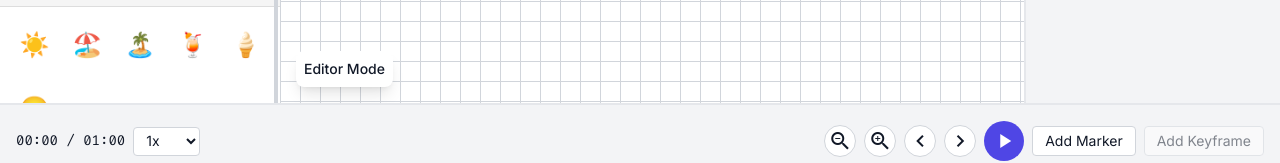
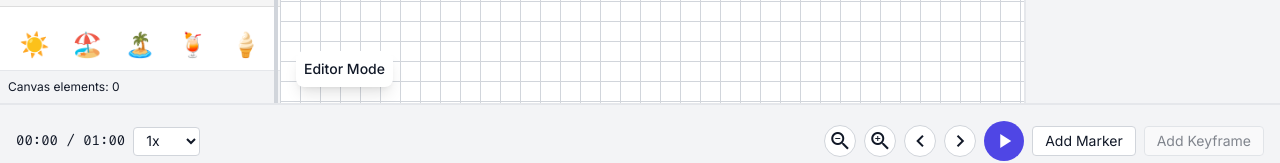
Before and after one commit to myidentity/hackathon-chrono-canvas, a React (Vite) app: page / in a window 1280 px wide. Shown: the part 497-660 px from the top of the page. Built offline with nearby package versions, Linux system fonts and the light colour scheme.

Commit message:
Fix element addition to canvas with improved debugging and event handling

```diff
--- a/src/components/Canvas/Canvas.tsx
+++ b/src/components/Canvas/Canvas.tsx
@@ -6,7 +6,7 @@
  * manipulation.
  */
 
-import React, { useRef, useState } from 'react';
+import React, { useRef, useState, useEffect } from 'react';
 import { useCanvas } from '../../context/CanvasContext';
 import { useTimeline } from '../../context/TimelineContext';
 import ElementRenderer from './ElementRenderer';
@@ -33,6 +33,11 @@ const Canvas: React.FC<CanvasProps> = ({ mode = 'editor' }) => {
   const [startPanPosition, setStartPanPosition] = useState<{ x: number; y: number }>({ x: 0, y: 0 });
   const [zoom, setZoom] = useState<number>(1);
   const [showGrid, setShowGrid] = useState<boolean>(true);
+
+  // Debug log for canvas elements
+  useEffect(() => {
+    console.log('Canvas rendering with elements:', canvas.elements);
+  }, [canvas.elements]);
 
   /**
    * Handle mouse down for panning or element selection
@@ -145,6 +150,7 @@ const Canvas: React.FC<CanvasProps> = ({ mode = 'editor' }) => {
               isSelected={selectedElement === element.id}
               viewMode={mode}
               currentPosition={currentPosition}
+              onSelect={() => selectElement(element.id)}
             />
           ))}
 
--- a/src/components/Canvas/ElementRenderer.tsx
+++ b/src/components/Canvas/ElementRenderer.tsx
@@ -1,3 +1,10 @@
+/**
+ * ElementRenderer component for ChronoCanvas
+ *
+ * This component renders different types of elements based on their type
+ * and handles element selection and interaction.
+ */
+
 import React from 'react';
 import ImageElement from './ImageElement';
 import TextElement from './TextElement';
@@ -53,15 +60,25 @@ const ElementRenderer: React.FC<ElementRendererProps> = ({
 }) => {
   const isEditor = viewMode === 'editor';
 
+  // Debug log for element rendering
+  console.log('Rendering element:', element.id, element.type);
+
   /**
    * Handle element selection
    *
    * @param {React.MouseEvent} e - Mouse event
    */
   const handleSelect = (e: React.MouseEvent): void => {
+    console.log('Element selected:', element.id);
     if (onSelect) {
       onSelect(e);
     }
+  };
+
+  // Add data-element-id attribute for element selection
+  const elementProps = {
+    'data-element-id': element.id,
+    onClick: handleSelect
   };
 
   switch (element.type) {
@@ -86,6 +103,7 @@ const ElementRenderer: React.FC<ElementRendererProps> = ({
       // Handle map elements similar to images but with the component rendering
       return (
         <div
+          {...elementProps}
           style={{
             position: 'absolute',
             left: element.position?.x || 0,
@@ -97,12 +115,12 @@ const ElementRenderer: React.FC<ElementRendererProps> = ({
             cursor: 'move',
             zIndex: element.zIndex || 1
           }}
-          onClick={handleSelect}
         >
           {element.component}
         </div>
       );
     default:
+      console.warn('Unknown element type:', element.type);
       return null;
   }
 };
--- a/src/components/ElementLibrary/ElementLibrary.tsx
+++ b/src/components/ElementLibrary/ElementLibrary.tsx
@@ -1,12 +1,4 @@
-/**
- * ElementLibrary component for ChronoCanvas.
- *
- * This component provides a library of elements that users can add to the canvas,
- * including images, text, shapes, stickers, and media.
- *
- * @module ElementLibrary
- */
-
+// Add debugging to ElementLibrary.tsx
 import React, { useState } from 'react';
 import { useCanvas, TimelineData } from '../../context/CanvasContext';
 import { useImageLibrary } from '../../context/ImageLibraryContext';
@@ -38,7 +30,7 @@ interface LibraryElement {
  */
 const ElementLibrary = (): JSX.Element => {
   // Get canvas context
-  const { addElement, clearCanvas } = useCanvas();
+  const { addElement, clearCanvas, canvas } = useCanvas();
 
   // Get image library context
   const { images } = useImageLibrary();
@@ -89,6 +81,8 @@ const ElementLibrary = (): JSX.Element => {
    * @param {LibraryElement} element - The element to add
    */
   const handleAddElement = (element: LibraryElement): void => {
+    console.log('handleAddElement called with:', element);
+
     // Create a new canvas element from the library element
     const newElement = {
       id: `${element.type}-${uuidv4().substring(0, 8)}`,
@@ -123,7 +117,9 @@ const ElementLibrary = (): JSX.Element => {
     };
 
     // Add the element to the canvas
-    addElement(newElement);
+    const elementId = addElement(newElement);
+    console.log('Element added with ID:', elementId);
+    console.log('Current canvas elements:', canvas.elements);
   };
 
   /**
@@ -132,6 +128,8 @@ const ElementLibrary = (): JSX.Element => {
    * @param {StickerData} stickerData - The sticker data to add
    */
   const handleAddSticker = (stickerData: StickerData): void => {
+    console.log('handleAddSticker called with:', stickerData);
+
     // Create a new sticker element
     const newSticker = {
       id: `sticker-${uuidv4().substring(0, 8)}`,
@@ -169,7 +167,9 @@ const ElementLibrary = (): JSX.Element => {
     };
 
     // Add the sticker to the canvas
-    addElement(newSticker);
+    const stickerId = addElement(newSticker);
+    console.log('Sticker added with ID:', stickerId);
+    console.log('Current canvas elements:', canvas.elements);
   };
 
   /**
@@ -375,6 +375,11 @@ const ElementLibrary = (): JSX.Element => {
           </div>
         </div>
       )}
+
+      {/* Debug info */}
+      <div className="p-2 bg-gray-100 dark:bg-gray-800 text-xs border-t border-gray-200 dark:border-gray-700">
+        Canvas elements: {canvas.elements.length}
+      </div>
     </div>
   );
 };
```
